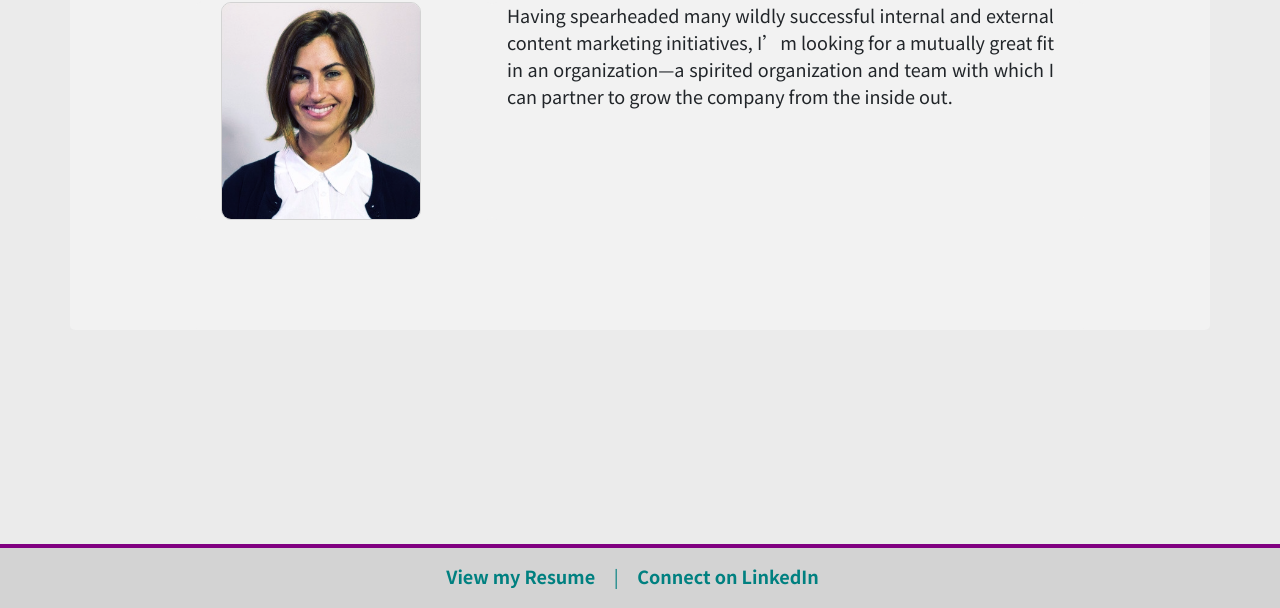
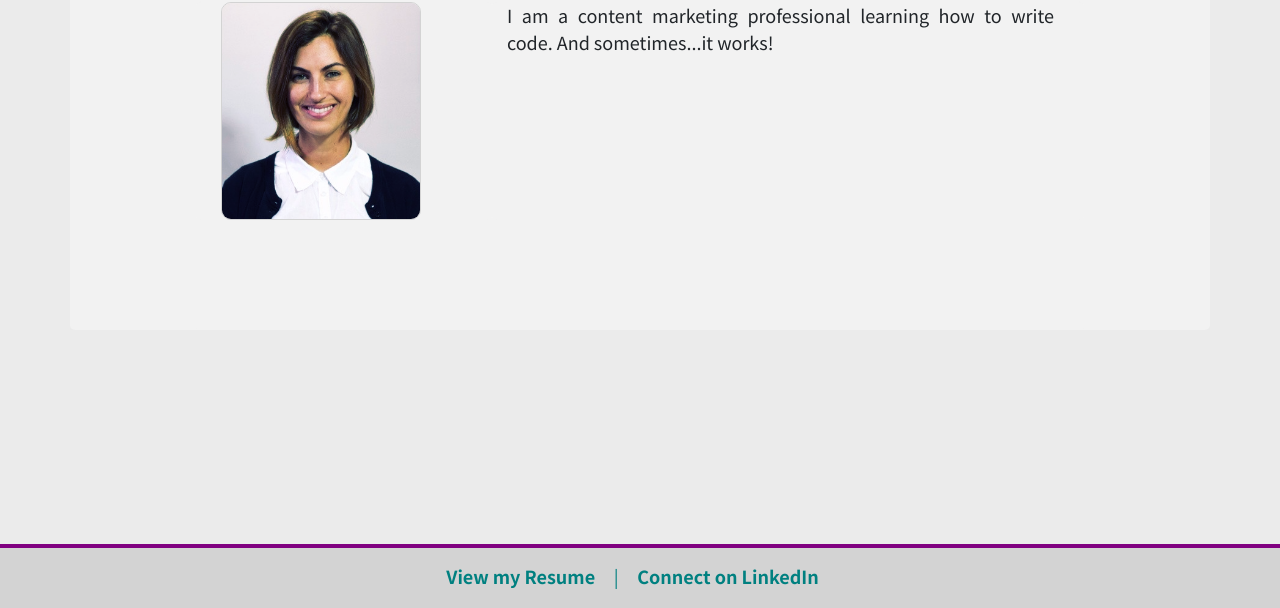
Before and after one commit to mktimmy/Bootstrap-Portfolio, a plain HTML site: page index.html in a window 1280 px wide. Shown: the part 192-800 px from the top of the page. Drawn offline with nearby package versions, Linux system fonts and the light colour scheme.

Commit message:
pushing index.html p update

```diff
--- a/index.html
+++ b/index.html
@@ -41,7 +41,7 @@
                                  </div>
                                  <div class="col-lg-8 col-md-8 col-sm-6">
                         <p>
-                        Having spearheaded many wildly successful internal and external content marketing initiatives, I’m looking for a mutually great fit in an organization—a spirited organization and team with which I can partner to grow the company from the inside out.
+                        I am a content marketing professional learning how to write code. And sometimes...it works!
                         </p>
                 </div>
 
```
